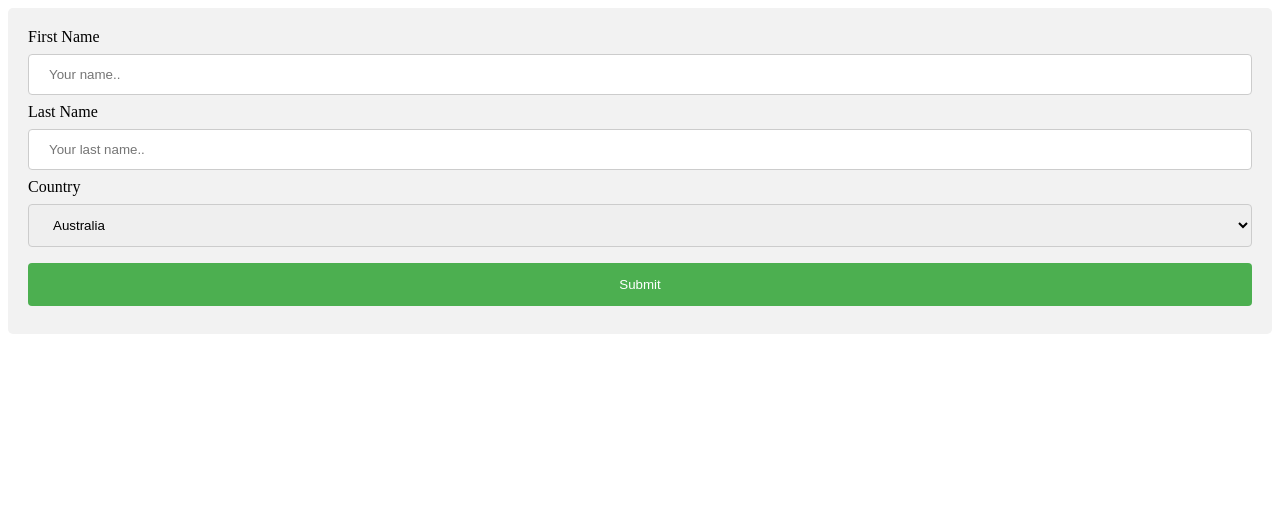
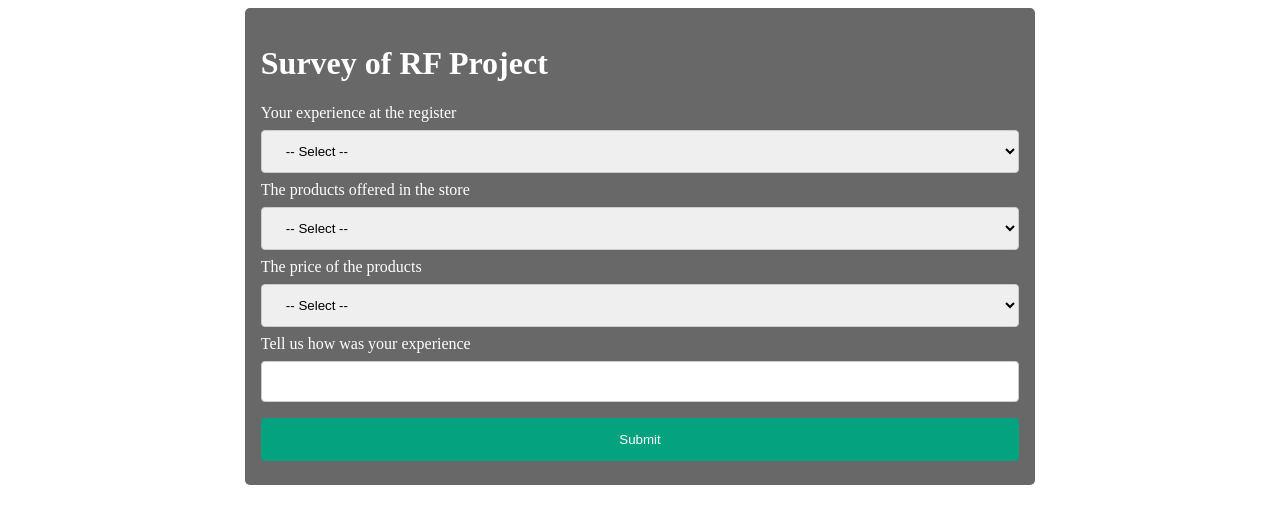
Before and after one commit to thezline/reading-feelings, a Flask app: page / in a window 1280 px wide. Shown: the top 524 px of the page. Run offline with Flask 2, Linux system fonts and the light colour scheme.

Commit message:
Styles added and form created

```diff
--- a/templates/assets/styles/app.css
+++ b/static/styles/app.css
@@ -10,7 +10,7 @@ input[type=text], select {
 
 input[type=submit] {
     width: 100%;
-    background-color: #4CAF50;
+    background-color: #05A280;
     color: white;
     padding: 14px 20px;
     margin: 8px 0;
@@ -20,11 +20,18 @@ input[type=submit] {
 }
 
 input[type=submit]:hover {
-    background-color: #45a049;
+    background-color: #06AD89;
 }
 
-div {
+.child {
+    color: white;
+    width: 60%;
     border-radius: 5px;
-    background-color: #f2f2f2;
-    padding: 20px;
+    background-color: #686868;
+    padding: 1rem;
 }
+
+.container {
+    display: flex;
+    justify-content: center;
+}
--- a/templates/home.html
+++ b/templates/home.html
@@ -5,27 +5,50 @@
     <meta charset="UTF-8">
     <meta http-equiv="X-UA-Compatible" content="IE=edge">
     <meta name="viewport" content="width=device-width, initial-scale=1.0">
-    <link rel="stylesheet" href="assets/styles/app.css">
+    <link rel="stylesheet" href="{{ url_for('static',filename='styles/app.css') }}">
     <title>Inicio</title>
 </head>
 <body>
-    <div>
-        <form action="/" method="post">
-            <label for="fname">First Name</label>
-            <input type="text" id="fname" name="firstname" placeholder="Your name..">
+    <div class="container">
+        <div class="child">
+            <h1>Survey of RF Project</h1>
+            <form action="/" method="post">
+                <label for="firstQuestion">Your experience at the register</label>
+                <select id="firstQuestion" name="firstQuestion" required>
+                    <option value="" selected>-- Select --</option>
+                    <option value="1">Very satisfied</option>
+                    <option value="2">Satisfied</option>
+                    <option value="3">Neither satisfied or dissatisfied</option>
+                    <option value="4">Dissatisfied</option>
+                    <option value="5">Very dissatisfied</option>
+                </select>
 
-            <label for="lname">Last Name</label>
-            <input type="text" id="lname" name="lastname" placeholder="Your last name..">
+                <label for="secondQuestion">The products offered in the store</label>
+                <select id="secondQuestion" name="secondQuestion" required>
+                    <option value="" selected>-- Select --</option>
+                    <option value="1">Very satisfied</option>
+                    <option value="2">Satisfied</option>
+                    <option value="3">Neither satisfied or dissatisfied</option>
+                    <option value="4">Dissatisfied</option>
+                    <option value="5">Very dissatisfied</option>
+                </select>
 
-            <label for="country">Country</label>
-            <select id="country" name="country">
-                <option value="australia">Australia</option>
-                <option value="canada">Canada</option>
-                <option value="usa">USA</option>
-            </select>
+                <label for="thirdQuestion">The price of the products</label>
+                <select id="thirdQuestion" name="thirdQuestion" required>
+                    <option value="" selected>-- Select --</option>
+                    <option value="1">Very satisfied</option>
+                    <option value="2">Satisfied</option>
+                    <option value="3">Neither satisfied or dissatisfied</option>
+                    <option value="4">Dissatisfied</option>
+                    <option value="5">Very dissatisfied</option>
+                </select>
 
-            <input type="submit" value="Submit">
-        </form>
+                <label for="thirdQuestion">Tell us how was your experience</label>
+                <input type="text" name="openEndedQuestion" required />
+
+                <input type="submit" value="Submit">
+            </form>
+        </div>
     </div>
 </body>
 </html>
```
